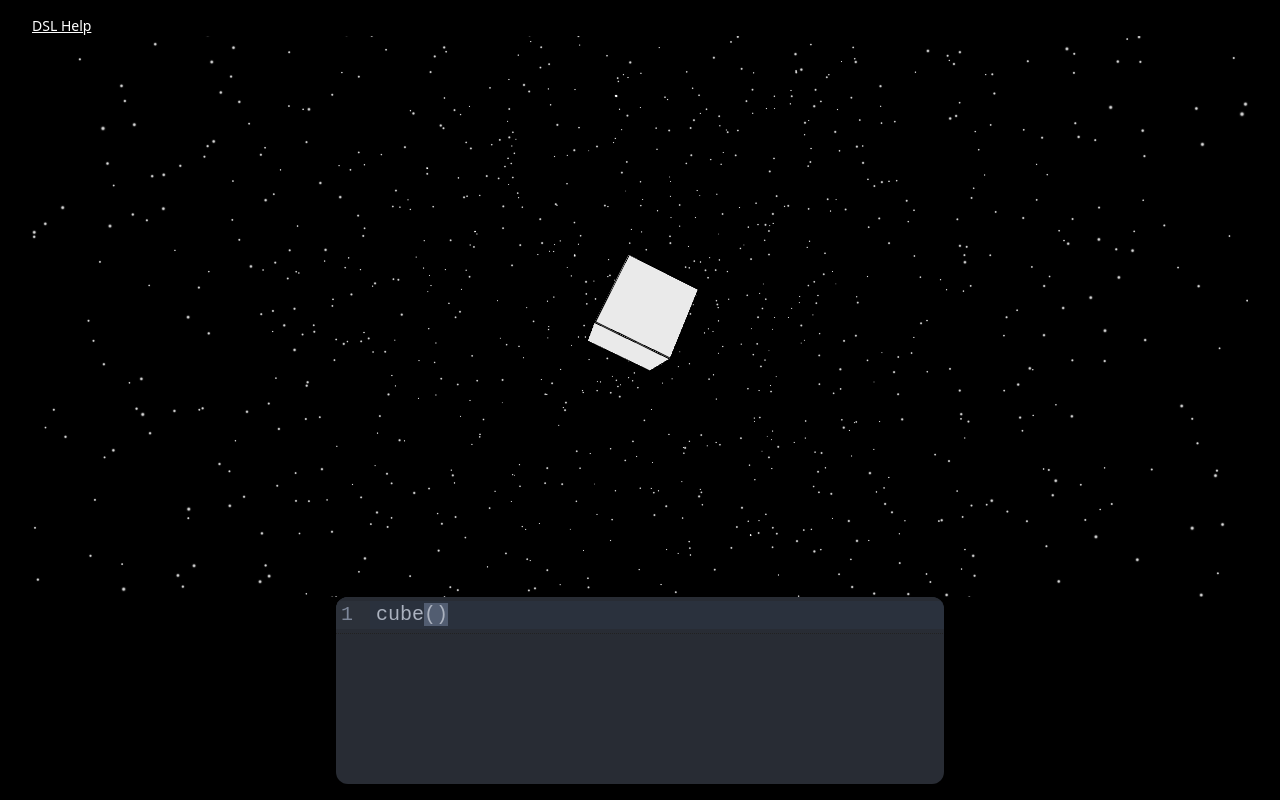
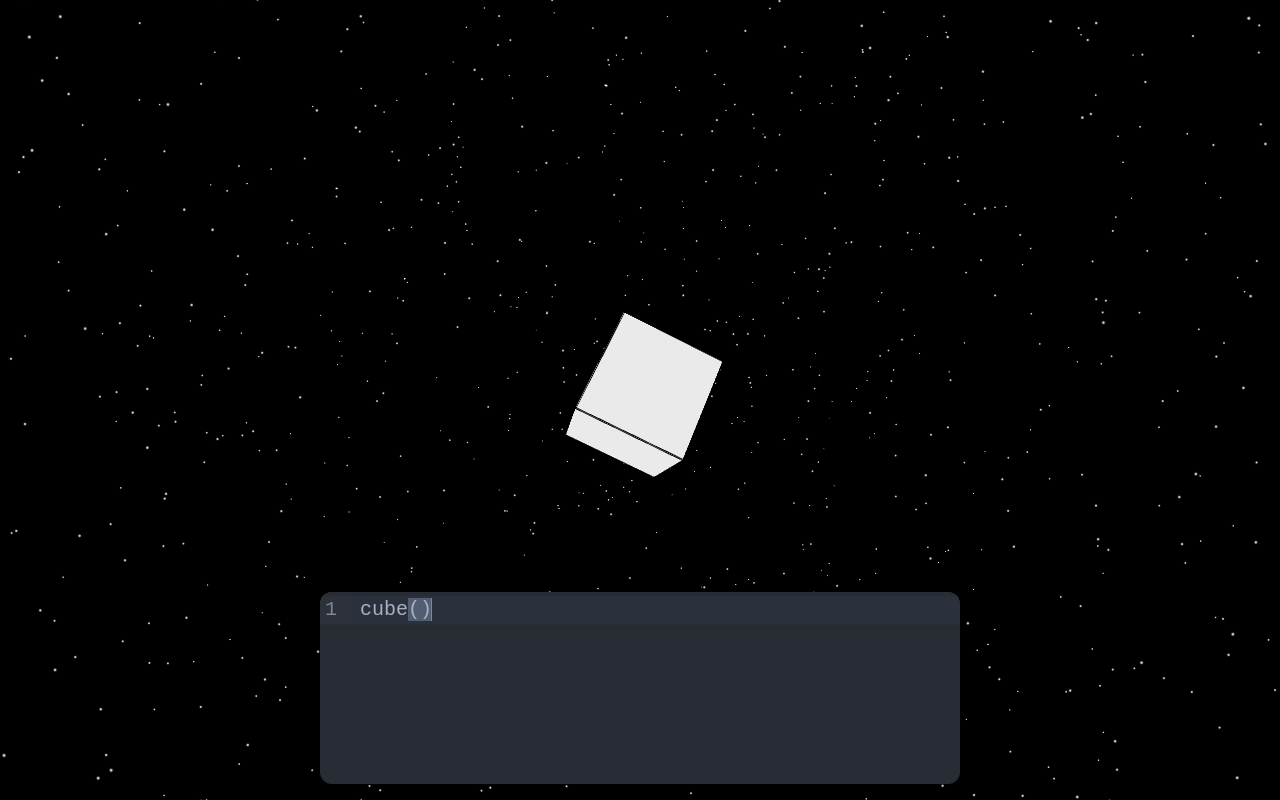
Before and after one commit to loganhochwald/2D-to-3D, a React (Vite) app: page / in a window 1280 px wide. Built offline with nearby package versions, Linux system fonts and the light colour scheme.

Commit message:
feat: move all panels to scene and remove dsl tooltip for now

```diff
--- a/src/App.tsx
+++ b/src/App.tsx
@@ -1,40 +1,22 @@
 import { type FC } from 'react';
-import Editor from './components/Editor';
 import SceneRenderer from './components/SceneRenderer';
-import DSLTooltip from './components/DSLTooltip';
 import { useMachine } from '@xstate/react';
 import { editorMachine } from './machines/editorMachine';
-import EditingPanel from './components/EditingPanel';
 
 const App: FC = () => {
   const [state, send] = useMachine(editorMachine);
   const { code, shapes, selectedShape } = state.context;
 
   return (
-    <div className="h-dvh bg-black p-4 sm:px-8 flex flex-col">
-      <DSLTooltip />
-      <div className="flex-[3]">
-        <SceneRenderer
-          shapes={shapes}
-          send={send}
-          selectedShape={selectedShape}
-        />
-      </div>
-      <div className="flex-[1] flex justify-center h-full">
-        {state.matches('editing') ? (
-          // <EditingPanel shape={selectedShape} send={send} />
-          <></>
-        ) : (
-          <div className="w-5/6 sm:w-1/2 h-full">
-            <Editor
-              initialDoc={code}
-              onChange={(val: string) =>
-                send({ type: 'UPDATE_CODE', code: val })
-              }
-            />
-          </div>
-        )}
-      </div>
+    <div className="h-dvh bg-black flex flex-col">
+      <SceneRenderer
+        shapes={shapes}
+        send={send}
+        selectedShape={selectedShape}
+        editorVisible={!state.matches('editing')}
+        code={code}
+        onCodeChange={(val: string) => send({ type: 'UPDATE_CODE', code: val })}
+      />
     </div>
   );
 };
--- a/src/components/SceneRenderer.tsx
+++ b/src/components/SceneRenderer.tsx
@@ -4,17 +4,24 @@ import { Physics } from '@react-three/rapier';
 import ShapeMesh from './ShapeMesh';
 import type { Shape } from '../types';
 import EditingPanel from './EditingPanel';
+import Editor from './Editor';
 
 interface SceneRendererProps {
   shapes: Shape[];
   send: (event: any) => void;
   selectedShape: Shape | undefined;
+  editorVisible: boolean;
+  code: string;
+  onCodeChange: (value: string) => void;
 }
 
 const SceneRenderer: React.FC<SceneRendererProps> = ({
   shapes,
   send,
   selectedShape,
+  editorVisible,
+  code,
+  onCodeChange,
 }) => {
   return (
     <Canvas camera={{ position: [0, 0, 5], fov: 75 }}>
@@ -40,16 +47,15 @@ const SceneRenderer: React.FC<SceneRendererProps> = ({
       </Physics>
       {selectedShape && (
         <Html fullscreen>
-          <div
-            style={{
-              position: 'absolute',
-              top: '1rem',
-              right: '1rem',
-              width: '300px',
-              zIndex: 10,
-            }}
-          >
+          <div className="absolute top-4 right-4 w-[300px]">
             <EditingPanel shape={selectedShape} send={send} />
+          </div>
+        </Html>
+      )}
+      {editorVisible && (
+        <Html fullscreen>
+          <div className="absolute bottom-4 left-1/2 transform -translate-x-1/2 w-5/6 sm:w-1/2 h-48">
+            <Editor initialDoc={code} onChange={onCodeChange} />
           </div>
         </Html>
       )}
```
